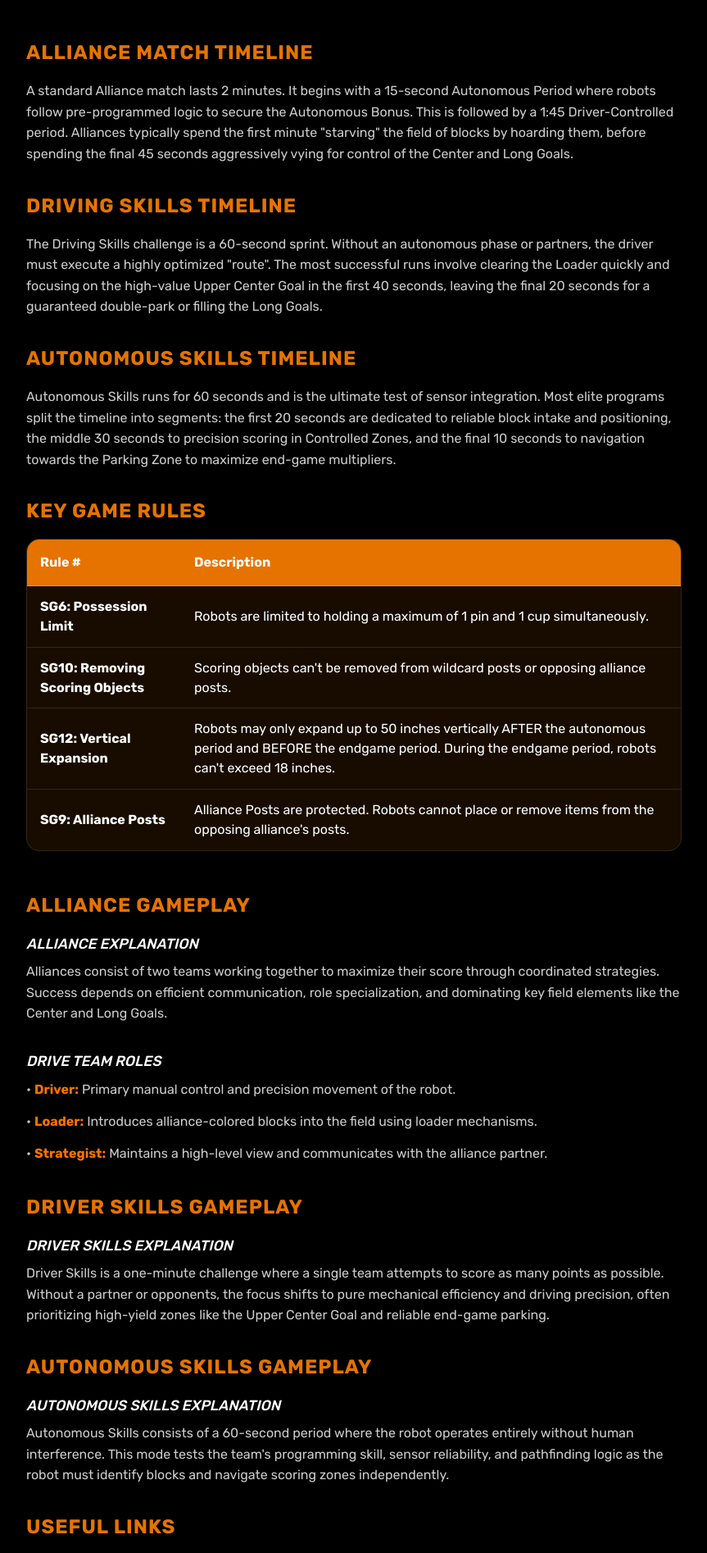
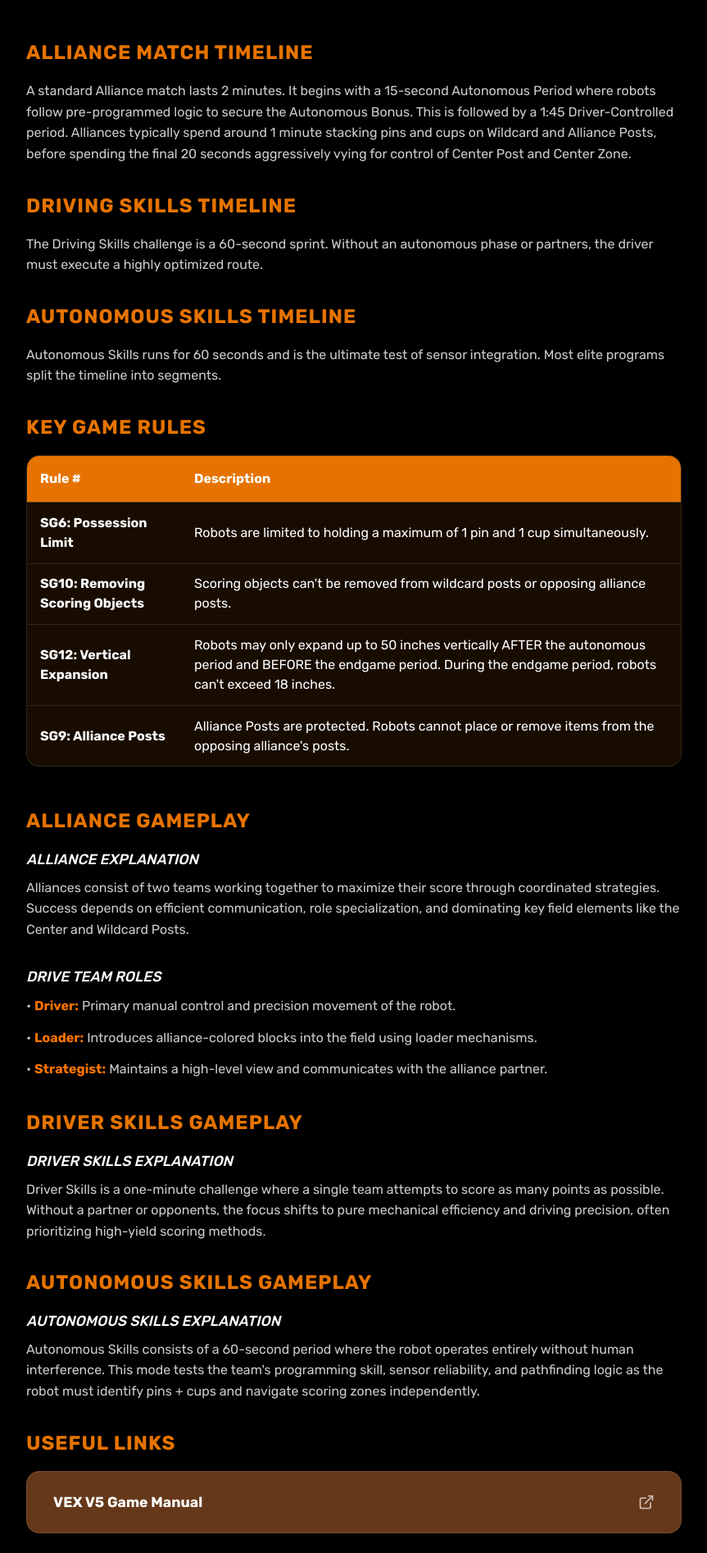
Before and after one commit to codersushi/beyond-the-bot, a Next.js app: page /gameoverviewoverride in a window 1280 px wide. Shown: the part 1866-3760 px from the top of the page at 82% size, without its empty margins (208-1071 px from the left). Built offline with nearby package versions, Linux system fonts and the light colour scheme.

Commit message:
GAME OVERVIEW FACTS DONE :D

```diff
--- a/app/gameoverviewoverride/page.tsx
+++ b/app/gameoverviewoverride/page.tsx
@@ -498,17 +498,17 @@ export default function GameOverview() {
         <div style={{ textAlign: 'left' }}>
           <h2 style={largerSubheadingStyle}>Alliance Match Timeline</h2>
           <p style={{ color: '#ccc', lineHeight: '1.6', marginBottom: '2rem' }}>
-            A standard Alliance match lasts 2 minutes. It begins with a 15-second Autonomous Period where robots follow pre-programmed logic to secure the Autonomous Bonus. This is followed by a 1:45 Driver-Controlled period. Alliances typically spend the first minute &quot;starving&quot; the field of blocks by hoarding them, before spending the final 45 seconds aggressively vying for control of the Center and Long Goals.
+            A standard Alliance match lasts 2 minutes. It begins with a 15-second Autonomous Period where robots follow pre-programmed logic to secure the Autonomous Bonus. This is followed by a 1:45 Driver-Controlled period. Alliances typically spend around 1 minute stacking pins and cups on Wildcard and Alliance Posts, before spending the final 20 seconds aggressively vying for control of Center Post and Center Zone.
           </p>
 
           <h2 style={largerSubheadingStyle}>Driving Skills Timeline</h2>
           <p style={{ color: '#ccc', lineHeight: '1.6', marginBottom: '2rem' }}>
-            The Driving Skills challenge is a 60-second sprint. Without an autonomous phase or partners, the driver must execute a highly optimized &quot;route&quot;. The most successful runs involve clearing the Loader quickly and focusing on the high-value Upper Center Goal in the first 40 seconds, leaving the final 20 seconds for a guaranteed double-park or filling the Long Goals.
+            The Driving Skills challenge is a 60-second sprint. Without an autonomous phase or partners, the driver must execute a highly optimized route.
           </p>
 
           <h2 style={largerSubheadingStyle}>Autonomous Skills Timeline</h2>
           <p style={{ color: '#ccc', lineHeight: '1.6', marginBottom: '2rem' }}>
-            Autonomous Skills runs for 60 seconds and is the ultimate test of sensor integration. Most elite programs split the timeline into segments: the first 20 seconds are dedicated to reliable block intake and positioning, the middle 30 seconds to precision scoring in Controlled Zones, and the final 10 seconds to navigation towards the Parking Zone to maximize end-game multipliers.
+            Autonomous Skills runs for 60 seconds and is the ultimate test of sensor integration. Most elite programs split the timeline into segments.
           </p>
         </div>
 
@@ -538,7 +538,7 @@ export default function GameOverview() {
           <h2 style={largerSubheadingStyle}>Alliance Gameplay</h2>
           <h3 style={smallerSubheadingStyle}>Alliance Explanation</h3>
           <p style={{ color: '#ccc', lineHeight: '1.6', fontSize: '1rem', marginBottom: '2rem' }}>
-            Alliances consist of two teams working together to maximize their score through coordinated strategies. Success depends on efficient communication, role specialization, and dominating key field elements like the Center and Long Goals.
+            Alliances consist of two teams working together to maximize their score through coordinated strategies. Success depends on efficient communication, role specialization, and dominating key field elements like the Center and Wildcard Posts.
           </p>
           <h3 style={smallerSubheadingStyle}>Drive Team Roles</h3>
           <ul style={{ listStyle: 'none', paddingLeft: 0, color: '#ccc', lineHeight: '1.8', fontSize: '1rem', marginBottom: '2rem' }}>
@@ -556,13 +556,13 @@ export default function GameOverview() {
           <h2 style={largerSubheadingStyle}>Driver Skills Gameplay</h2>
           <h2 style={smallerSubheadingStyle}>Driver Skills Explanation</h2>
           <p style={{ color: '#ccc', lineHeight: '1.6', fontSize: '1rem', marginBottom: '2rem' }}>
-            Driver Skills is a one-minute challenge where a single team attempts to score as many points as possible. Without a partner or opponents, the focus shifts to pure mechanical efficiency and driving precision, often prioritizing high-yield zones like the Upper Center Goal and reliable end-game parking.
+            Driver Skills is a one-minute challenge where a single team attempts to score as many points as possible. Without a partner or opponents, the focus shifts to pure mechanical efficiency and driving precision, often prioritizing high-yield scoring methods.
           </p>
 
           <h2 style={largerSubheadingStyle}>Autonomous Skills Gameplay</h2>
           <h2 style={smallerSubheadingStyle}>Autonomous Skills Explanation</h2>
           <p style={{ color: '#ccc', lineHeight: '1.6', fontSize: '1rem', marginBottom: '-2rem' }}>
-            Autonomous Skills consists of a 60-second period where the robot operates entirely without human interference. This mode tests the team&apos;s programming skill, sensor reliability, and pathfinding logic as the robot must identify blocks and navigate scoring zones independently.
+            Autonomous Skills consists of a 60-second period where the robot operates entirely without human interference. This mode tests the team&apos;s programming skill, sensor reliability, and pathfinding logic as the robot must identify pins + cups and navigate scoring zones independently.
           </p>
         </div>
       </section>
```
